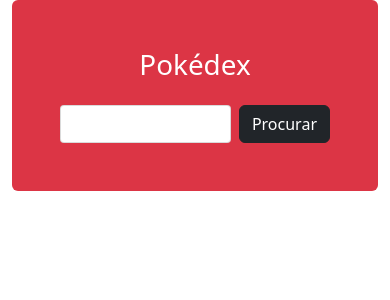
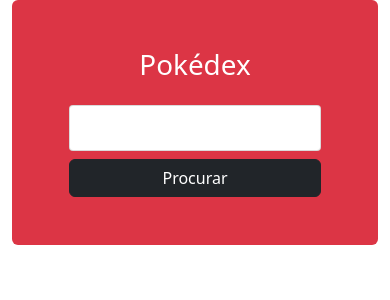
Before and after one commit to FalaAiMatheus/pokedex, a React (Vite) app: page / in a window 390 px wide. Shown: the top 300 px of the page. Built offline with nearby package versions, Linux system fonts and the light colour scheme.

Commit message:
Ajustando o App.css

```diff
--- a/src/App.css
+++ b/src/App.css
@@ -1,12 +1,16 @@
+:root{
+    ---optimize-color: #d2ebfa;
+}
+
 .img-poke{
     width: 100%;
     max-width: 300px;
 }
-
 .input-search{
     width: 100%;
     border-radius: 4px;
     border: 1px solid rgba(0, 0, 0, 0.145);
+    padding: .6rem;
     outline: none;
 }
 .input-search:focus{
@@ -26,3 +30,15 @@
 .stats-poke span{
     border-radius: 1px solid #000;
 }
+.optimize{
+    background-color: var(---optimize-color);
+}
+@media(max-width: 468px){
+    .search-pokemon{
+        flex-direction: column;
+    }
+    .stats-poke{
+        flex-direction: column;
+        gap: 2rem;
+    }
+}
```
